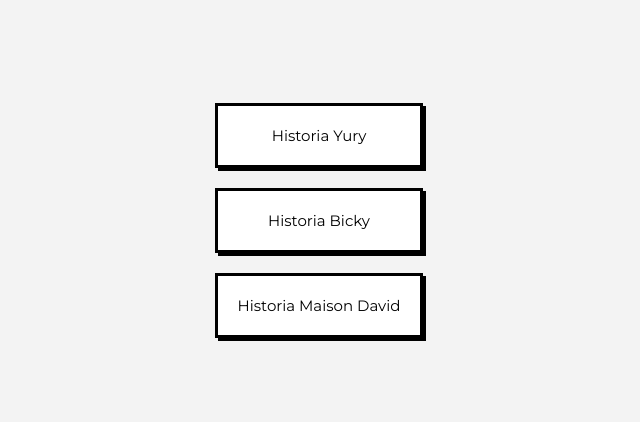
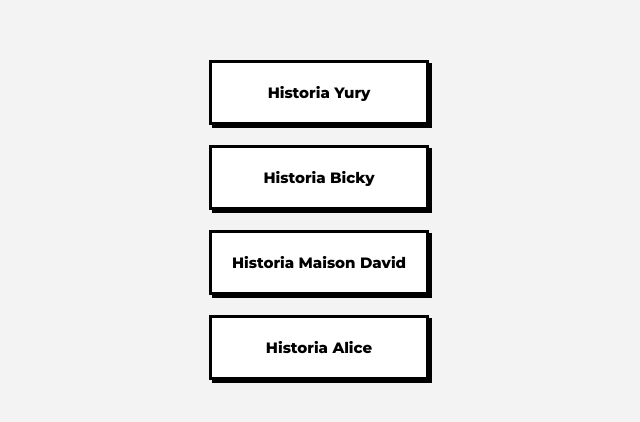
Before and after one commit to Cristianortiz19/historia-yury, a website built with Vite: page historias/index.html in a window 1280 px wide. Shown: the part 180-602 px from the top of the page, without its empty margins (321-961 px from the left). Built offline with nearby package versions, Linux system fonts and the light colour scheme.

Commit message:
botones menu

```diff
--- a/historias/index.html
+++ b/historias/index.html
@@ -15,6 +15,7 @@
             <button id="btn-historia-yury">Historia Yury</button>
             <button id="btn-historia-bicky">Historia Bicky</button>
             <button id="btn-historia-maison">Historia Maison David</button>
+            <button id="btn-historia-alice">Historia Alice</button>
         </section>
 
         <section id="animations">
--- a/historias/styles.css
+++ b/historias/styles.css
@@ -55,7 +55,7 @@ main {
     color: rgb(53, 53, 53);
     padding: 20px;
     width: 30%;
-    font-family: 'Montserrat', sans-serif;
+    font-family: 'Comic Book';
     font-weight: 200;
     font-size: 20px;
     background-color: white;
@@ -157,6 +157,8 @@ main {
 #menu button {
     background-color: white;
     font-family: 'Montserrat', sans-serif;
+    color: black;
+    font-weight: 800;
     font-size: 15px;
     padding: 20px;
     margin: 10px;
@@ -253,3 +255,9 @@ main {
         width: 40%;
     }
 }
+
+@font-face {
+    font-family: 'Comic Book';
+    src: url('./src/Comic\ Book.otf') format('truetype');
+    font-weight: 500;
+}
```
Also changed, not shown: historias/src/Comic Book.otf (added).
